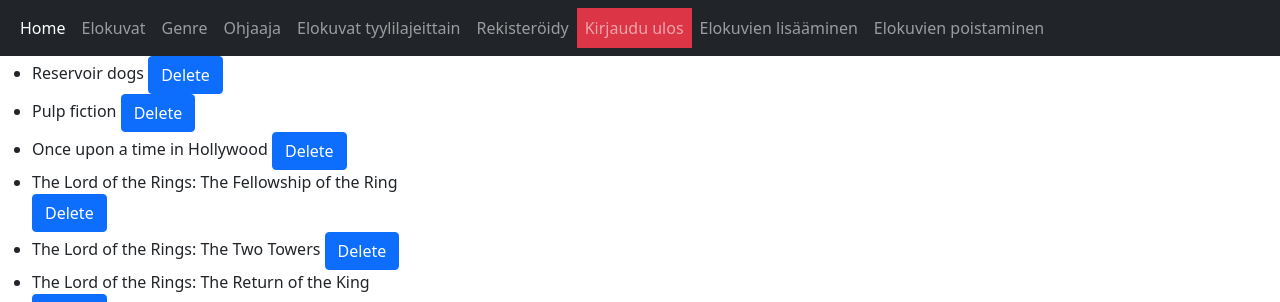
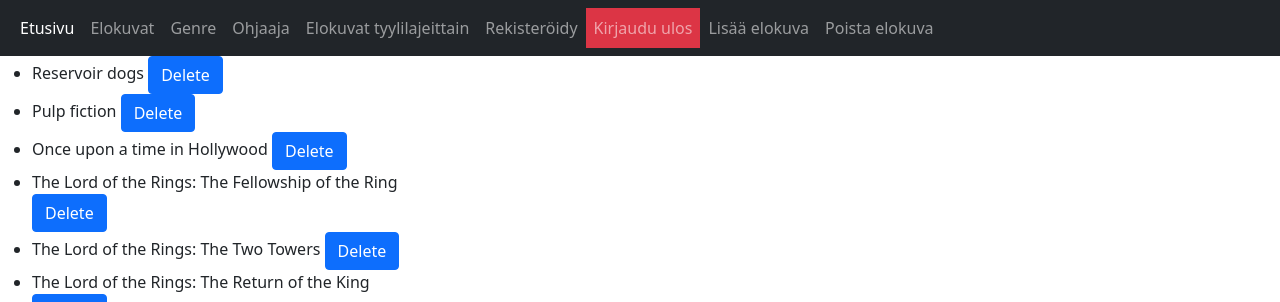
Before and after one commit to tonimatias/elokuvat, a PHP site: page /elokuvat/delete_movie.php in a window 1280 px wide. Shown: the top 302 px of the page. Run offline with PHP 8.4, Linux system fonts and the light colour scheme; the visitor is signed in with stand-in values (Sample User, id 1); data comes from the database, SQL or seed files in the repository.

Commit message:
jotaki baskaa

```diff
--- a/public/delete_movie.php
+++ b/public/delete_movie.php
@@ -11,7 +11,7 @@ function deleteMovie($id){
 
     //Tarkistetaan onko muttujia asetettu
     if( !isset($id) ){
-        throw new Exception("Missing parameters! Cannot delete person!");
+        throw new Exception("Parametreja puuttui, ei voida poistaa");
     }
 
     try{
@@ -35,7 +35,7 @@ function deleteMovie($id){
 if(isset($id)){
     try{
         deleteMovie($id);
-        echo '<div class="alert alert-success" role="alert">Person deleted!!</div>';
+        echo '<div class="alert alert-success" role="alert">Elokuva poistettu</div>';
     }catch(Exception $e){
         echo '<div class="alert alert-danger" role="alert">'.$e->getMessage().'</div>';
     }
@@ -47,7 +47,7 @@ $id = filter_input(INPUT_GET, "id");
 if(isset($id)){
     try{
         deleteMovie($id);
-        echo '<div class="alert alert-success" role="alert">Person deleted!!</div>';
+        echo '<div class="alert alert-success" role="alert">Elokuva poistettu</div>';
     }catch(Exception $e){
         echo '<div class="alert alert-danger" role="alert">'.$e->getMessage().'</div>';
     }
--- a/src/templates/head.php
+++ b/src/templates/head.php
@@ -20,7 +20,7 @@
         <div class="collapse navbar-collapse" id="navbarNav">
         <ul class="navbar-nav">
             <li class="nav-item">
-            <a class="nav-link active" aria-current="page" href="http://localhost/elokuvat/public">Home</a>
+            <a class="nav-link active" aria-current="page" href="http://localhost/elokuvat/public">Etusivu</a>
             </li>
             <li class="nav-item">
             <a class="nav-link" href="http://localhost/elokuvat/public/elokuvat.php">Elokuvat</a>
@@ -43,8 +43,8 @@
             <?php
                 if(isset($_SESSION["username"])){
                     echo '<a class="nav-link bg-danger" href="logout.php">Kirjaudu ulos</a>';
-                    echo '<a class="nav-link" href="http://localhost/elokuvat/public/add_movie.php">Elokuvien lisääminen</a>';
-                    echo '<a class="nav-link" href="http://localhost/elokuvat/public/delete_movie.php">Elokuvien poistaminen</a>';
+                    echo '<a class="nav-link" href="http://localhost/elokuvat/public/add_movie.php">Lisää elokuva</a>';
+                    echo '<a class="nav-link" href="http://localhost/elokuvat/public/delete_movie.php">Poista elokuva</a>';
                 }else{
                     echo '<a class="nav-link bg-success" href="login.php">Kirjaudu sisään</a>';
                 }
```
